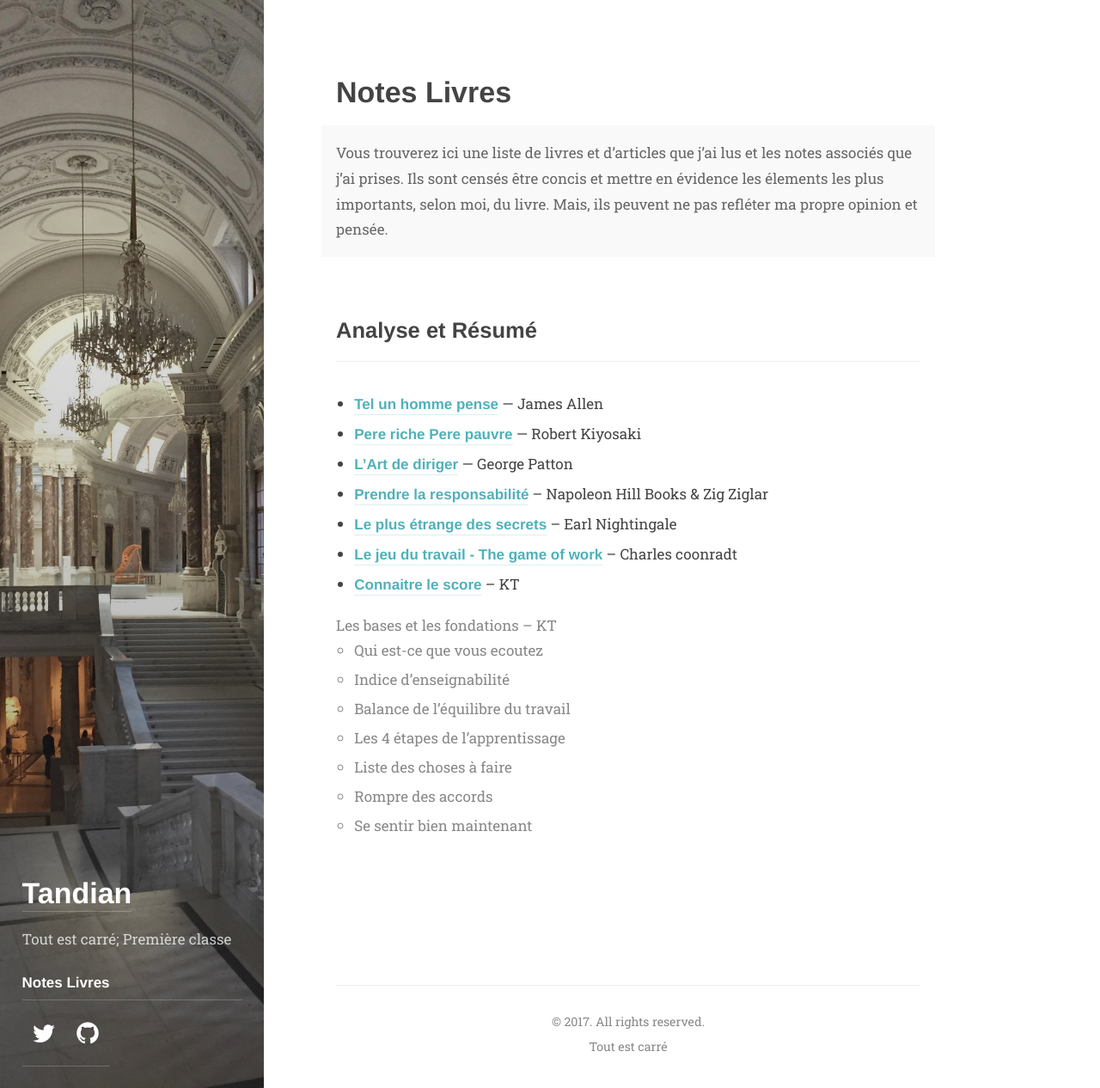
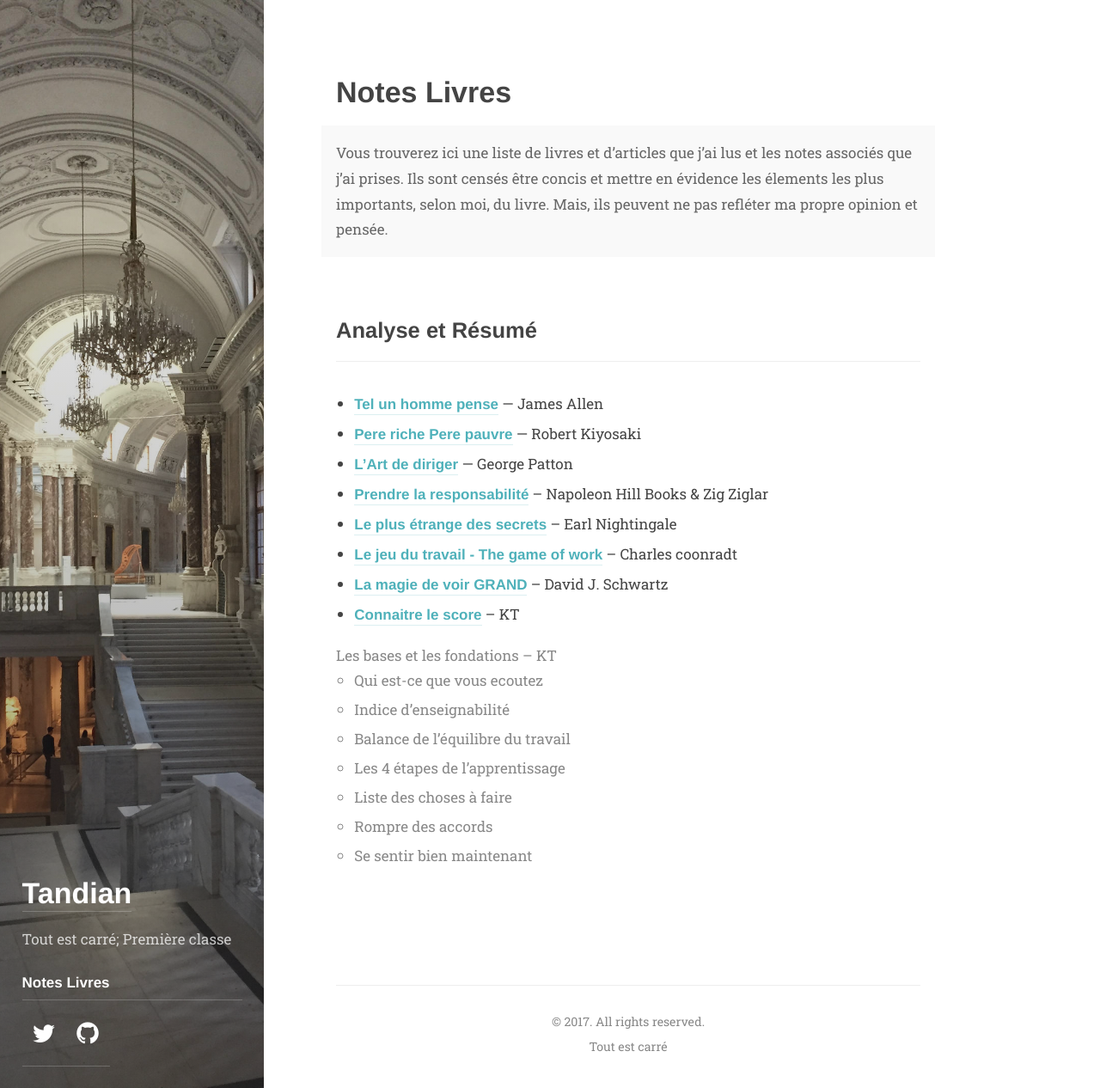
Before and after one commit to abdoulaye-tnd/tandian, a Jekyll site: the page built from books/index.md, in a window 1280 px wide and 1266 px high. Shown: the whole window at 86% size. Built offline with Jekyll 4.4.1, drawn with Linux system fonts in a browser that asks for light colours; some web fonts are replaced.

Commit message:
Update index.md

```diff
--- a/books/index.md
+++ b/books/index.md
@@ -16,6 +16,7 @@
 * [Prendre la responsabilité]{:.heading.flip-title} -- Napoleon Hill Books & Zig Ziglar
 * [Le plus étrange des secrets]{:.heading.flip-title} -- Earl Nightingale
 * [Le jeu du travail - The game of work]{:.heading.flip-title} -- Charles coonradt
+* [La magie de voir GRAND]{:.heading.flip-title}  -- David J. Schwartz
 * [Connaitre le score]{:.heading.flip-title}  -- KT
 
 
@@ -40,3 +41,4 @@
 [Le plus étrange des secrets]: lpeds.md
 [Le jeu du travail - The game of work]: gameofwork.md
 [Connaitre le score]: lescore.md
+[La magie de voir GRAND]: lamagiedevoirgrand.md
```
